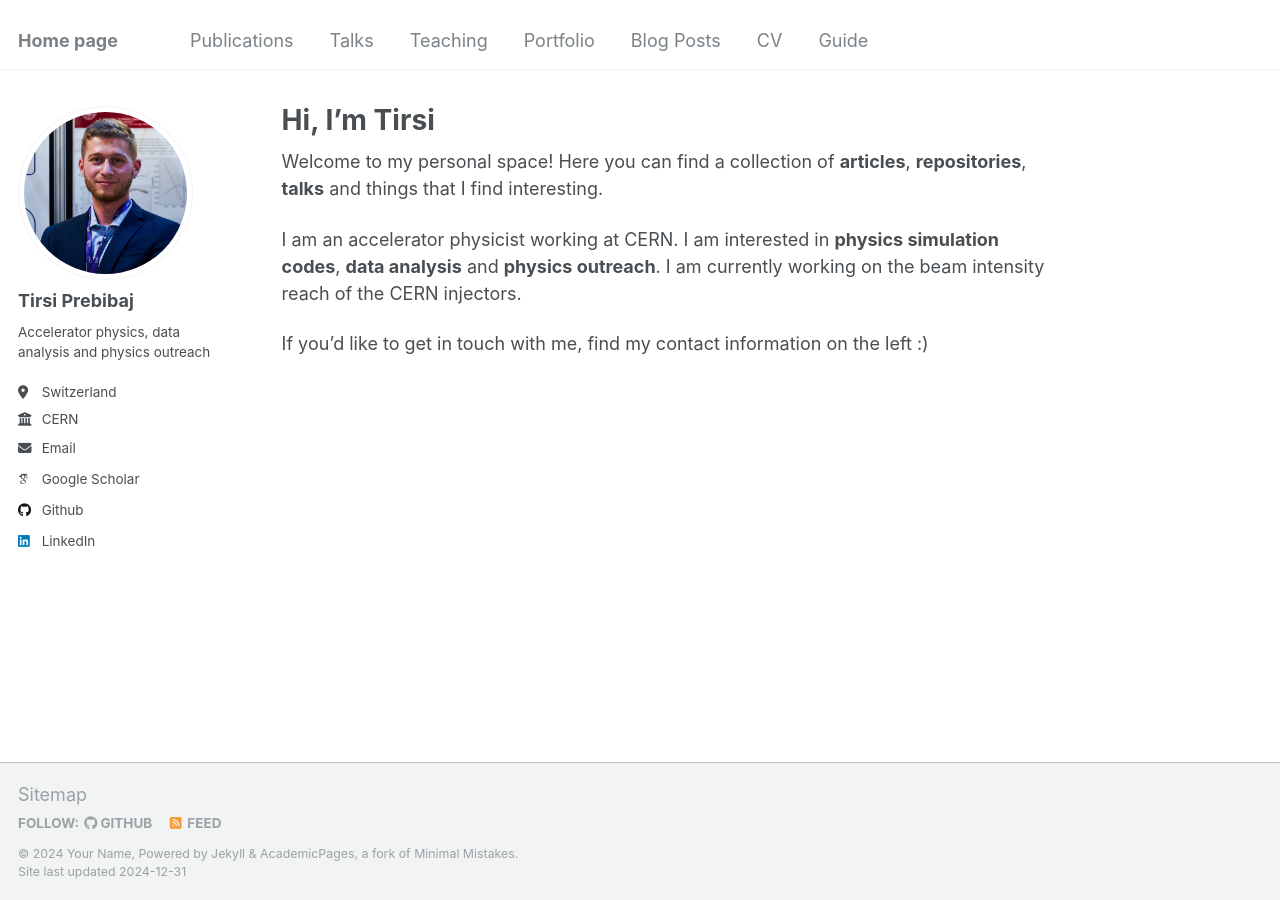
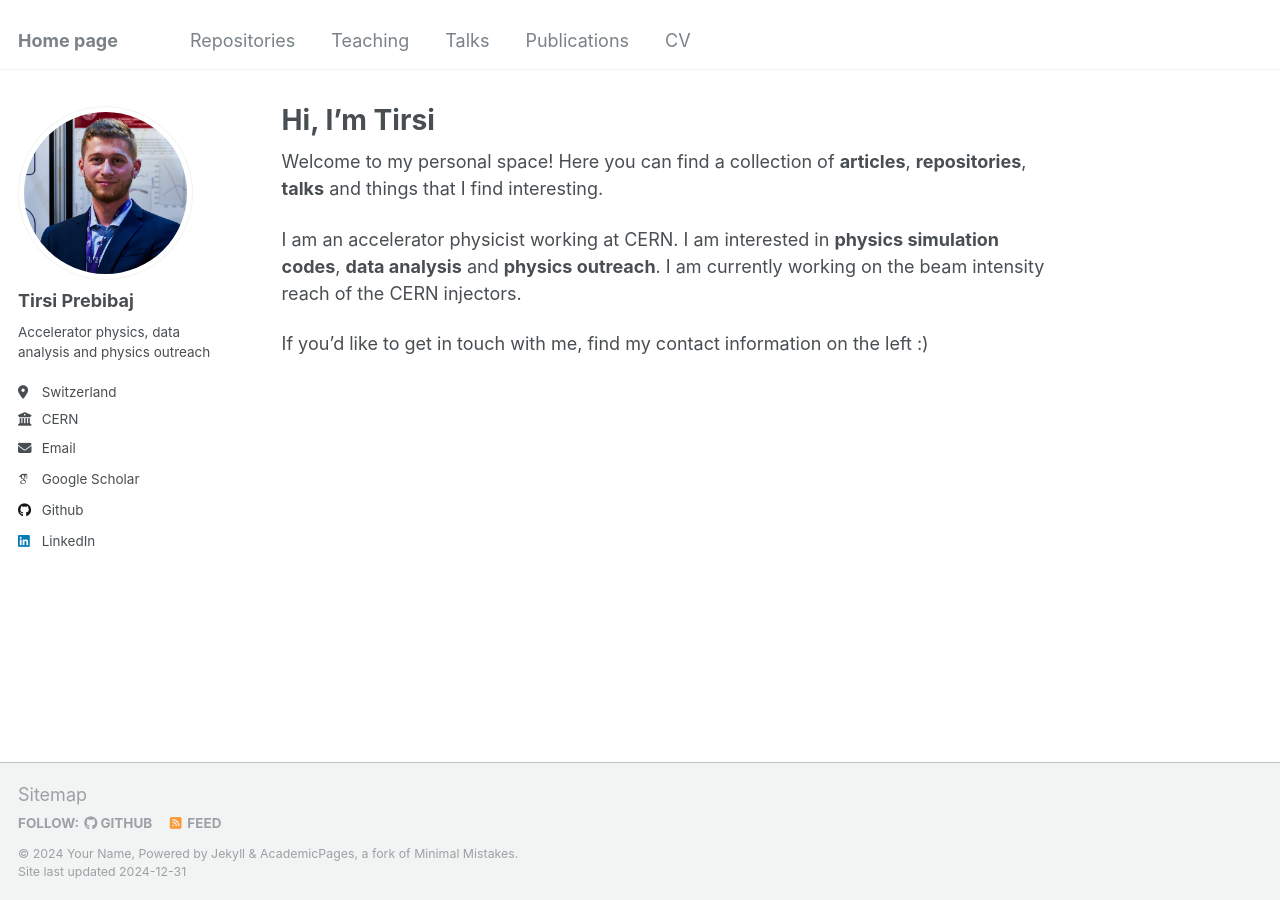
Before and after one commit to tprebiba/tprebiba.github.io, a Jekyll site: the page built from _pages/about.md, in a window 1280 px wide. Built offline with Jekyll 4.4.1, drawn with Linux system fonts in a browser that asks for light colours; some web fonts are replaced.

Commit message:
changed order of links in the header

```diff
--- a/_data/navigation.yml
+++ b/_data/navigation.yml
@@ -5,23 +5,24 @@
 # prevent it from being included in the site.
 
 main:
-  - title: "Publications"
-    url: /publications/
+
+  - title: "Repositories"
+    url: /portfolio/
+
+  - title: "Teaching"
+    url: /teaching/
 
   - title: "Talks"
     url: /talks/
 
-  - title: "Teaching"
-    url: /teaching/
+  - title: "Publications"
+    url: /publications/
 
-  - title: "Portfolio"
-    url: /portfolio/
-
-  - title: "Blog Posts"
-    url: /year-archive/
+  #- title: "Blog Posts"
+  #  url: /year-archive/
 
   - title: "CV"
     url: /cv/
 
-  - title: "Guide"
-    url: /markdown/
+  #- title: "Guide"
+  #  url: /markdown/
```
